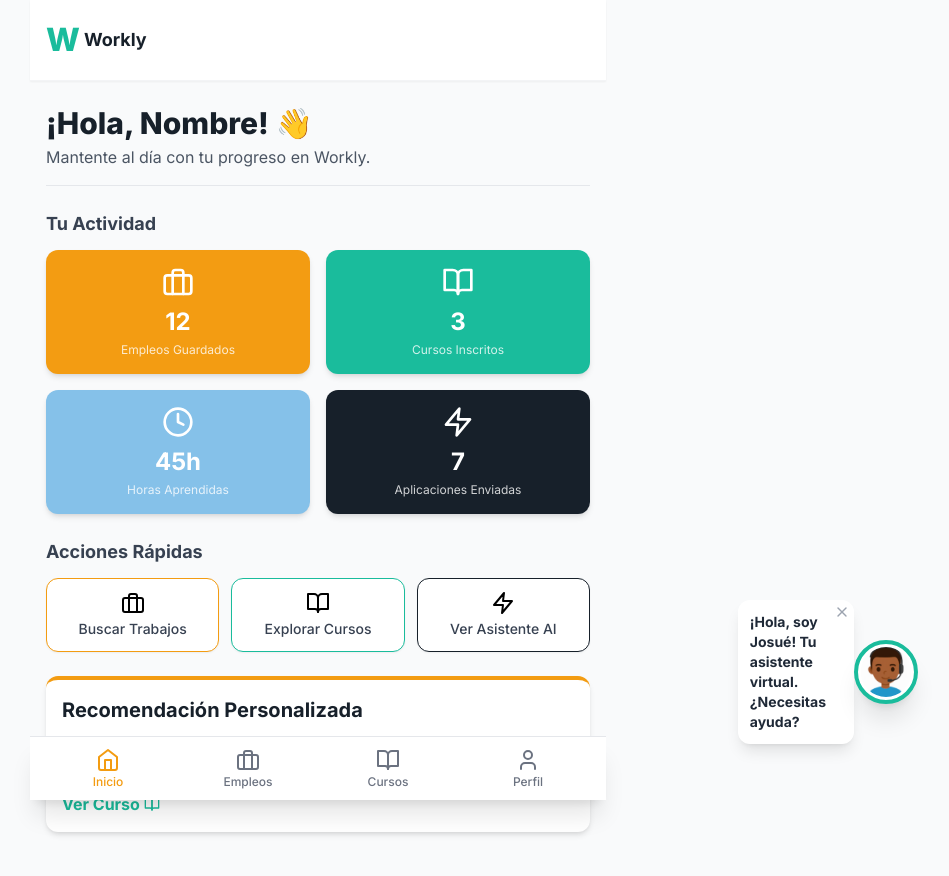
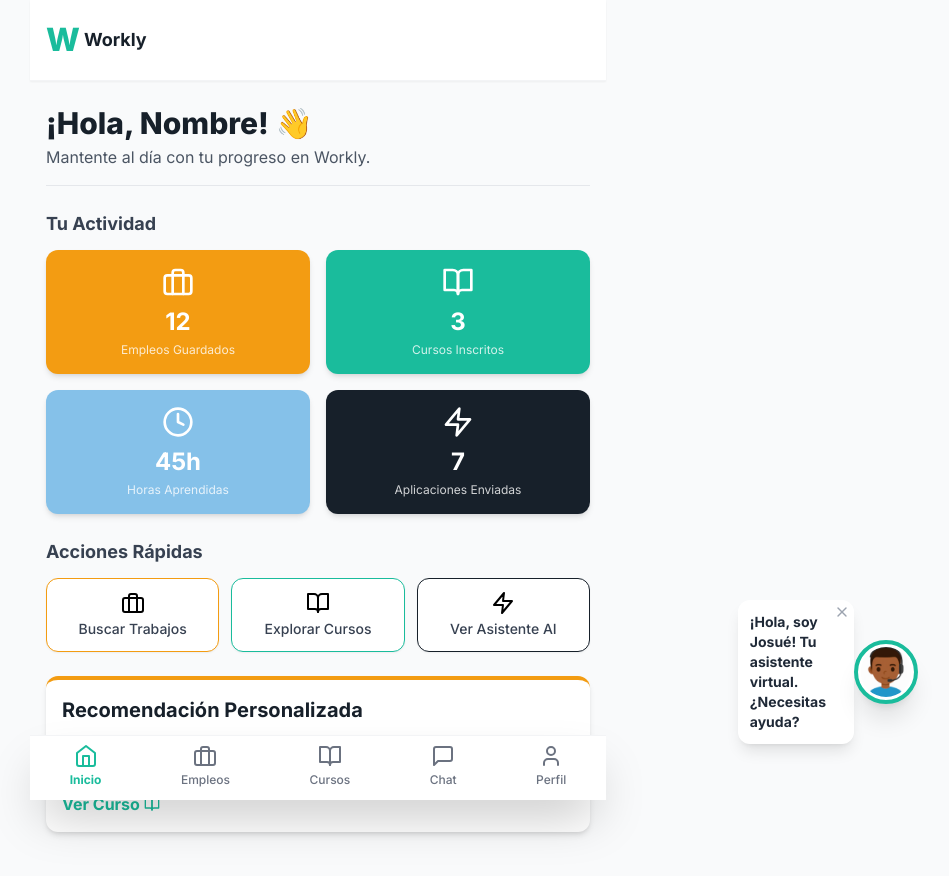
Before and after one commit to swiipw/workly-react-clean, a React (Create React App) app: page / in a window 1280 px wide. Both pictures are taken after a click on the button "Iniciar Sesión". Shown: the top 876 px of the page, without its empty margins (322-1271 px from the left). Built offline with nearby package versions, Linux system fonts and the light colour scheme.

Commit message:
Update BottomNavBar.js

```diff
--- a/src/components/BottomNavBar.js
+++ b/src/components/BottomNavBar.js
@@ -1,31 +1,47 @@
 import React from 'react';
-import { Home, BookOpen, User, Briefcase } from 'lucide-react';
+import { Home, Briefcase, BookOpen, User, MessageSquare } from 'lucide-react';
 
 const BottomNavBar = ({ activeTab, onTabChange }) => {
-    const tabs = [
-        { name: 'Inicio', icon: Home, key: 'home' },
-        { name: 'Empleos', icon: Briefcase, key: 'jobs' },
-        { name: 'Cursos', icon: BookOpen, key: 'courses' },
-        { name: 'Perfil', icon: User, key: 'profile' },
+
+  const navItems = [
+    { name: 'home', icon: Home, label: 'Inicio' },
+    { name: 'jobs', icon: Briefcase, label: 'Empleos' },
+    { name: 'courses', icon: BookOpen, label: 'Cursos' },
+    // --- NUEVO ÍCONO DE CHAT ---
+    { name: 'chat', icon: MessageSquare, label: 'Chat' },
+    // ---------------------------
+    { name: 'profile', icon: User, label: 'Perfil' },
   ];
 
-    return (
-        <div className="fixed bottom-0 left-0 right-0 h-16 bg-white flex justify-around items-center z-10 p-2 max-w-xl mx-auto border-t border-gray-200 shadow-xl">
-            {tabs.map((tab) => {
-                const isActive = activeTab === tab.key;
-                const IconComponent = tab.icon;
+  const renderNavItem = (item) => {
+    const isActive = activeTab === item.name;
+    const Icon = item.icon;
+
+    // Define los colores según el estado
+    const baseClass = "flex flex-col items-center p-2 transition-colors duration-200";
+    const activeClass = "text-[#1ABC9C] font-bold"; // Verde principal
+    const inactiveClass = "text-gray-500 hover:text-[#17202A]"; // Gris inactivo
+
     return (
       <button
-                        key={tab.key}
-                        onClick={() => onTabChange(tab.key)}
-                        className={`flex flex-col items-center p-1 w-1/4 transition-colors duration-200 ${isActive ? 'text-[#F39C12]' : 'text-gray-500 hover:text-[#1ABC9C]'}`}
+        key={item.name}
+        onClick={() => onTabChange(item.name)}
+        className={`${baseClass} ${isActive ? activeClass : inactiveClass}`}
       >
-                        <IconComponent className="w-6 h-6" />
-                        <span className="text-xs font-medium mt-0.5">{tab.name}</span>
+        <Icon className="w-6 h-6" />
+        <span className={`text-xs mt-1 ${isActive ? 'font-bold' : 'font-medium'}`}>
+          {item.label}
+        </span>
       </button>
     );
-            })}
+  };
+
+  return (
+    <nav className="fixed bottom-0 left-0 right-0 max-w-xl mx-auto bg-white shadow-2xl border-t border-gray-100 z-30">
+      <div className="flex justify-around h-16">
+        {navItems.map(renderNavItem)}
       </div>
+    </nav>
   );
 };
 
```
Lines whose indentation alone changed are shown as unchanged.
